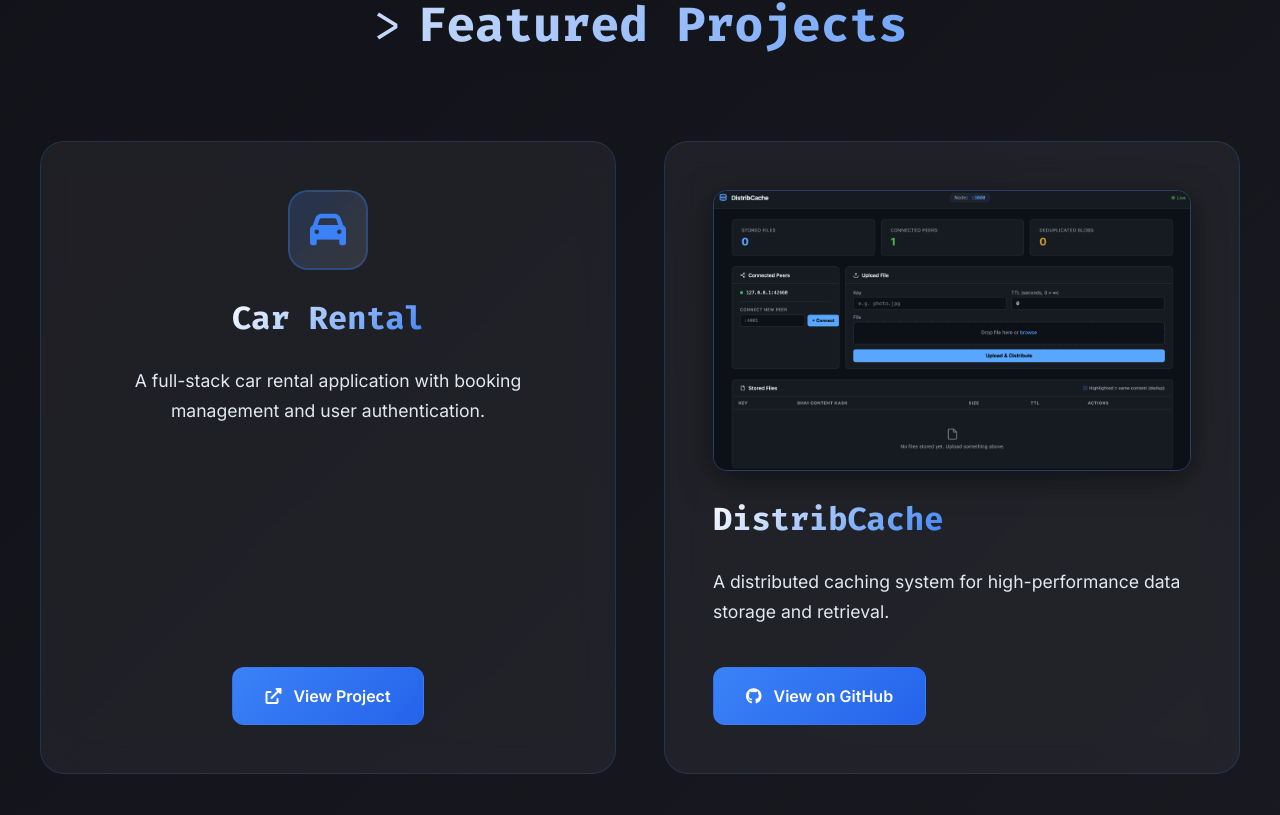
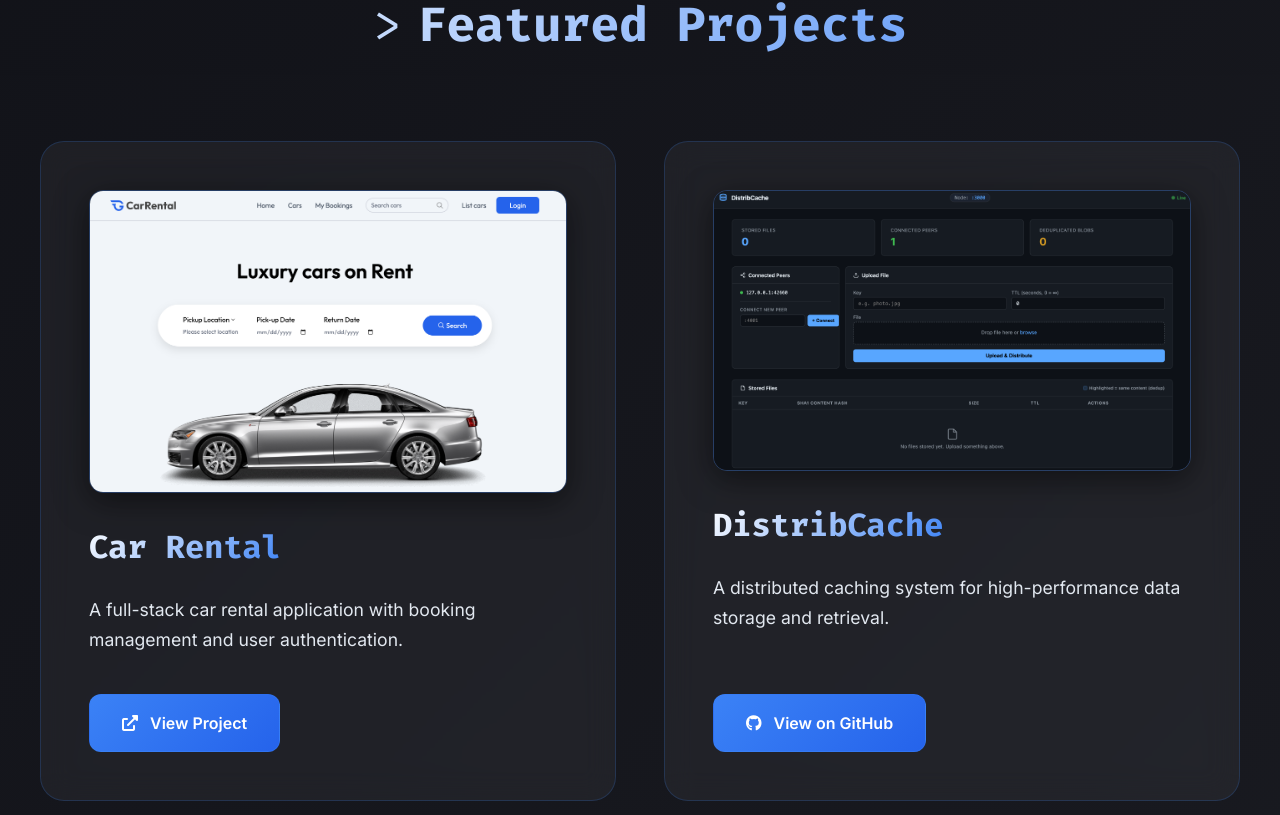
Before and after one commit to EricZheng0404/BusinessCard, a React (Vite) app: page / in a window 1280 px wide. Shown: the part 2325-3140 px from the top of the page. Built offline with nearby package versions, Linux system fonts and the light colour scheme.

Commit message:
feature: resume update

```diff
--- a/src/App.jsx
+++ b/src/App.jsx
@@ -6,6 +6,7 @@ import MusicPlayer from './components/MusicPlayer'
 import TechStack from './components/TechStack'
 import ScrollAnimation from './components/ScrollAnimation'
 import distribcacheImg from './assets/distribcache.png'
+import carRentalImg from './assets/car_rental.png'
 // import Testimonials from './components/Testimonials'
 
 export default function App() {
@@ -59,10 +60,14 @@ export default function App() {
             </ScrollAnimation>
             <ScrollAnimation animation='fade-in-delayed' delay={2}>
               <div className='projects-grid'>
-                <div className='project-card'>
-                  <div className='project-icon'>
-                    <i className='fas fa-car'></i>
-                  </div>
+                <div className='project-card project-card--featured'>
+                  <a href='https://car-rental-gs.vercel.app/' target='_blank' rel='noopener noreferrer'>
+                    <img
+                      src={carRentalImg}
+                      alt='Car Rental app screenshot'
+                      className='project-screenshot'
+                    />
+                  </a>
                   <h3>Car Rental</h3>
                   <p>A full-stack car rental application with booking management and user authentication.</p>
                   <a href='https://car-rental-gs.vercel.app/'
@@ -73,11 +78,13 @@ export default function App() {
                   </a>
                 </div>
                 <div className='project-card project-card--featured'>
-                  <img
-                    src={distribcacheImg}
-                    alt='DistribCache dashboard screenshot'
-                    className='project-screenshot'
-                  />
+                  <a href='https://distribcache.fly.dev/' target='_blank' rel='noopener noreferrer'>
+                    <img
+                      src={distribcacheImg}
+                      alt='DistribCache dashboard screenshot'
+                      className='project-screenshot'
+                    />
+                  </a>
                   <h3>DistribCache</h3>
                   <p>A distributed caching system for high-performance data storage and retrieval.</p>
                   <a href='https://distribcache.fly.dev/'
```
Also changed, not shown: src/assets/car_rental.png (added), 1 other file (tests, documents, lock files or other folders).
